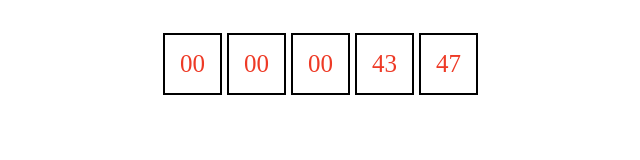
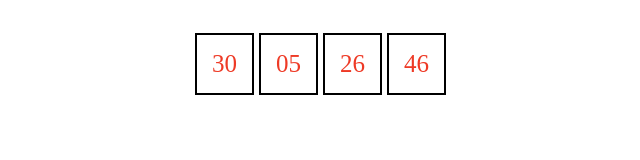
Before and after one commit to iyourie/TImer-app, a plain HTML site: page index.html in a window 1280 px wide. Shown: the whole page, without its empty margins (322-962 px from the left). Drawn offline with Linux system fonts and the light colour scheme.

Commit message:
problem fixed

```diff
--- a/index.html
+++ b/index.html
@@ -13,7 +13,6 @@
         <p class="minutes"></p>
         <p class="hours"></p>
         <p class="days"></p>
-        <p class="months"></p>
     </div>
     <script src="./main.js"></script>
 </body>
--- a/main.js
+++ b/main.js
@@ -2,19 +2,17 @@ let one = document.querySelectorAll('p')[0]
 let two = document.querySelectorAll('p')[1]
 let three = document.querySelectorAll('p')[2]
 let four = document.querySelectorAll('p')[3]
-let five = document.querySelectorAll('p')[4]
-
 
 let counter = setInterval(() => {
 
-    let goal = new Date('Apr 30, 2022 19:17:00').getTime()
+    let goal = new Date('May 30, 2022 23:59:59').getTime()
 
     let now = new Date().getTime()
 
     let timer = goal - now
 
-    let months = Math.floor(timer / (1000 * 60 * 60 * 24 * 30))
-    let days = Math.floor(timer % (1000 * 60 * 60 * 24)/ 1000 / 60 / 60 / 24);
+
+    let days = Math.floor(timer / 1000 / 60 / 60 / 24);
     let hours = Math.floor(timer % (1000 * 60 * 60 * 24) / 1000 / 60 / 60);
     let minutes = Math.floor(timer % (1000 * 60 * 60) / 1000 / 60);
     let seconds = Math.floor(timer % (1000 * 60) / 1000);
@@ -23,5 +21,4 @@ let counter = setInterval(() => {
     two.textContent = minutes < 10 ? `0${minutes}` : minutes;
     three.textContent = hours < 10 ? `0${hours}` : hours;
     four.textContent = days < 10 ? `0${days}` : days;
-    five.textContent = months < 10 ? `0${months}` : months;
 }, 1000);
```
